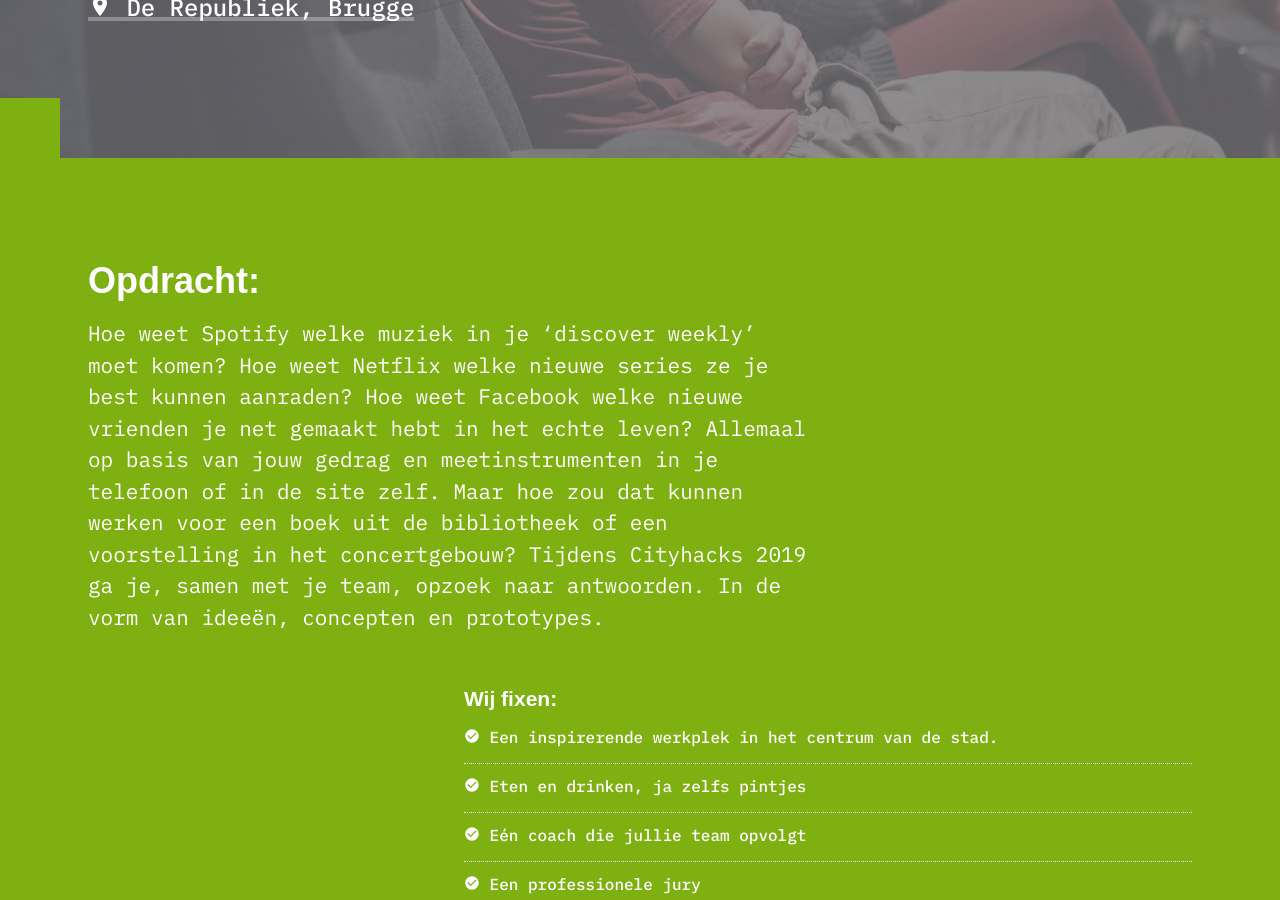
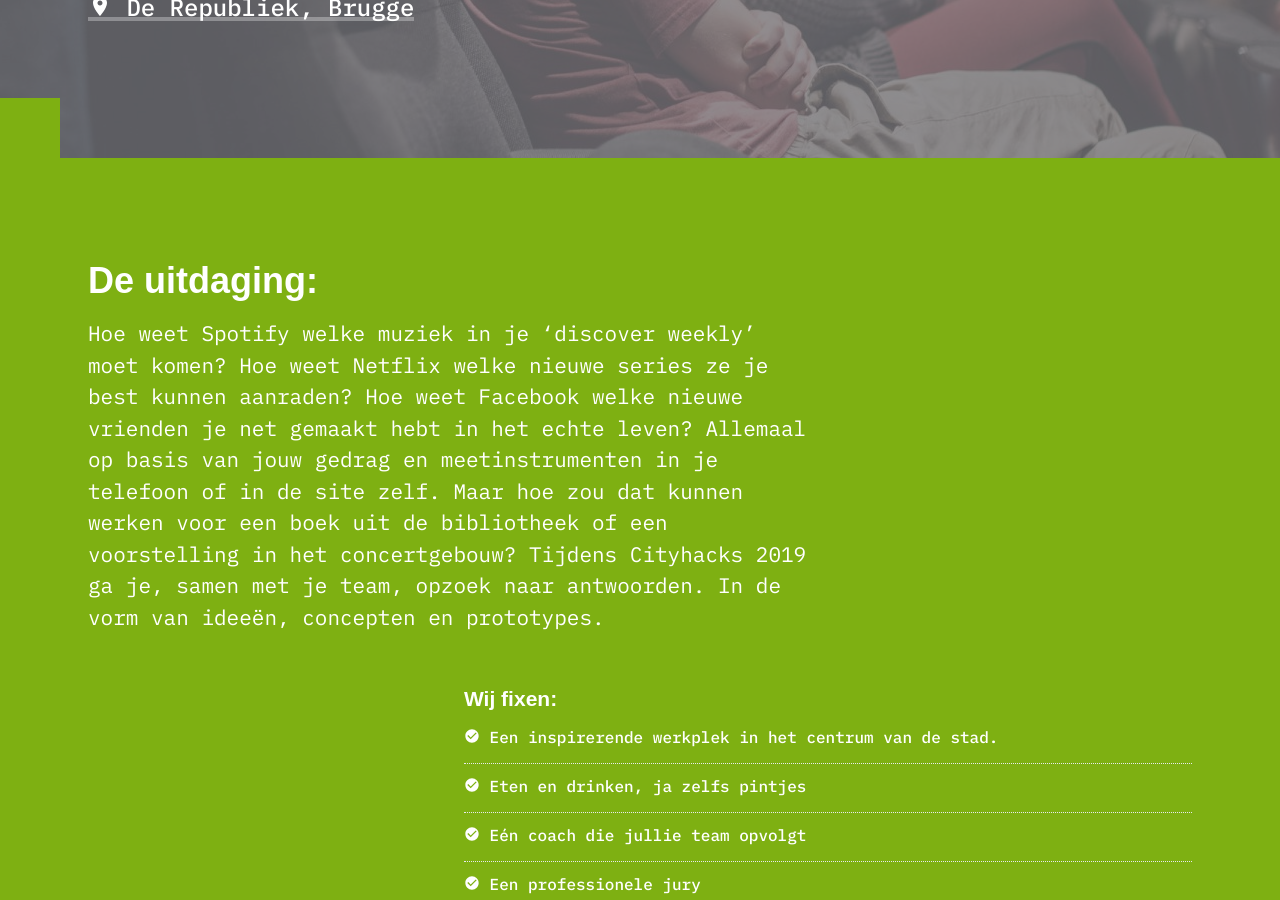
Before and after one commit to nerdlab-be/cityhacks-2019, a Jekyll site: the page built from _pages/index.markdown, in a window 1280 px wide and 900 px high, scrolled down 519 px. Built offline with Jekyll 4.4.1, drawn with Linux system fonts in a browser that asks for light colours; some web fonts are replaced.

Commit message:
opdracht => uitdaging

```diff
--- a/_pages/index.markdown
+++ b/_pages/index.markdown
@@ -11,7 +11,7 @@ hero:
   image: "/assets/img/jpg/cultuur_hero.jpg"
   imageAlt: "Cityhacks 2019"
 opdracht:
-  title: "Opdracht:"
+  title: "De uitdaging:"
   para: "Hoe weet Spotify welke muziek in je ‘discover weekly’ moet komen? Hoe weet Netflix welke nieuwe series ze je best kunnen aanraden? Hoe weet Facebook welke nieuwe vrienden je net gemaakt hebt in het echte leven? Allemaal op basis van jouw gedrag en meetinstrumenten in je telefoon of in de site zelf.
 Maar hoe zou dat kunnen werken voor een boek uit de bibliotheek of een voorstelling in het concertgebouw? Tijdens Cityhacks 2019 ga je, samen met je team, opzoek naar antwoorden. In de vorm van ideeën, concepten en prototypes. "
   subtitle: "Wij fixen:"
```
